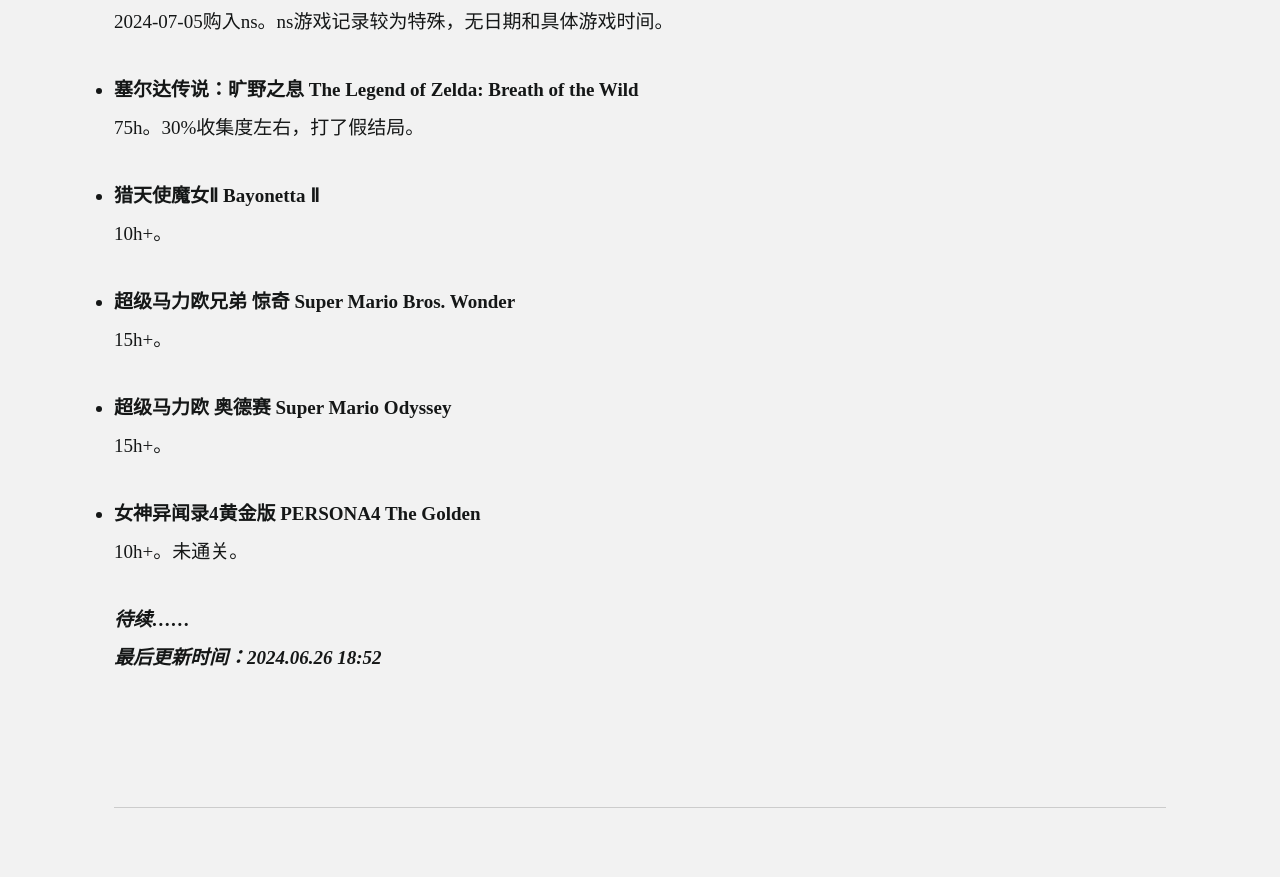
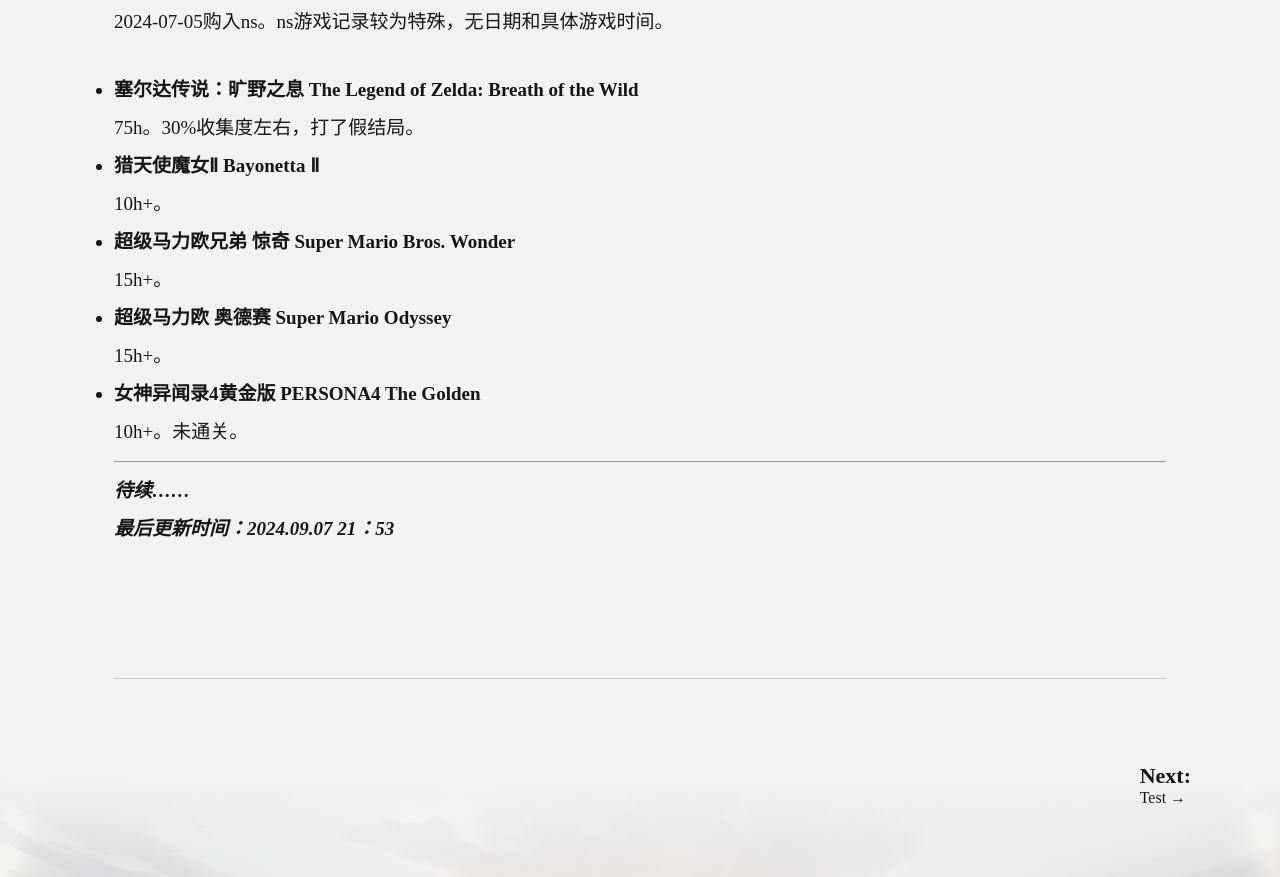
Before and after one commit to qilong233/qilong233.github.io, a plain HTML site: page 2024/05/16/contents/index.html in a window 1280 px wide. Shown: the part 4229-5106 px from the top of the page. Drawn offline with nearby package versions, Linux system fonts and the light colour scheme; some packages are replaced by stand-ins of ours.

Commit message:
Site updated: 2024-09-07 21:55:59

```diff
--- a/2024/05/16/contents/index.html
+++ b/2024/05/16/contents/index.html
@@ -220,18 +220,14 @@
 <hr>
 <h3 id="以下为NS平台游戏"><a href="#以下为NS平台游戏" class="headerlink" title="以下为NS平台游戏"></a>以下为NS平台游戏</h3><p>2024-07-05购入ns。ns游戏记录较为特殊，无日期和具体游戏时间。</p>
 <ul>
-<li><p><strong>塞尔达传说：旷野之息 The Legend of Zelda: Breath of the Wild</strong><br>75h。30%收集度左右，打了假结局。</p>
-</li>
-<li><p><strong>猎天使魔女Ⅱ Bayonetta Ⅱ</strong><br>10h+。</p>
-</li>
-<li><p><strong>超级马力欧兄弟 惊奇 Super Mario Bros. Wonder</strong><br>15h+。</p>
-</li>
-<li><p><strong>超级马力欧 奥德赛 Super Mario Odyssey</strong><br>15h+。</p>
-</li>
-<li><p><strong>女神异闻录4黄金版 PERSONA4 The Golden</strong><br>10h+。未通关。</p>
-<p> <em><strong>待续……</strong></em><br> <em><strong>最后更新时间：2024.06.26 18:52</strong></em></p>
-</li>
+<li><strong>塞尔达传说：旷野之息 The Legend of Zelda: Breath of the Wild</strong><br>75h。30%收集度左右，打了假结局。</li>
+<li><strong>猎天使魔女Ⅱ Bayonetta Ⅱ</strong><br>10h+。</li>
+<li><strong>超级马力欧兄弟 惊奇 Super Mario Bros. Wonder</strong><br>15h+。</li>
+<li><strong>超级马力欧 奥德赛 Super Mario Odyssey</strong><br>15h+。</li>
+<li><strong>女神异闻录4黄金版 PERSONA4 The Golden</strong><br>10h+。未通关。</li>
 </ul>
+<hr>
+<p>   <em><strong>待续……</strong></em><br>   <em><strong>最后更新时间：2024.09.07 21：53</strong></em></p>
 
         </div>
 
```
Also changed, not shown: index.html (+7 -11 lines).
